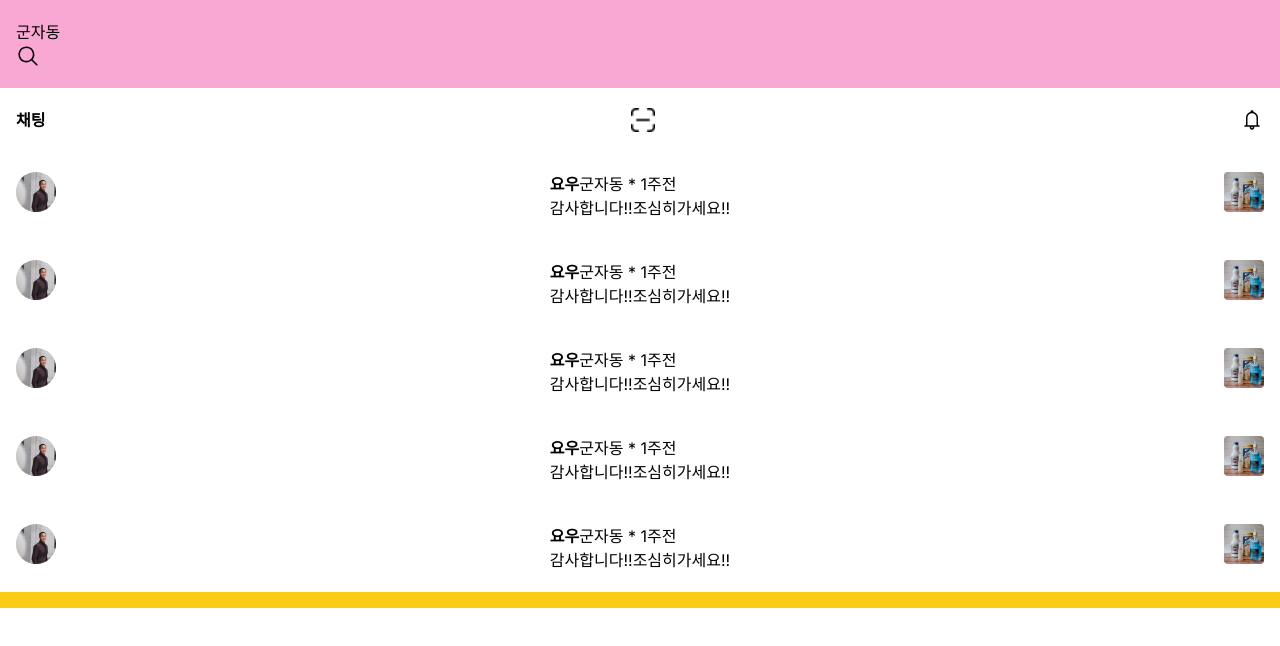
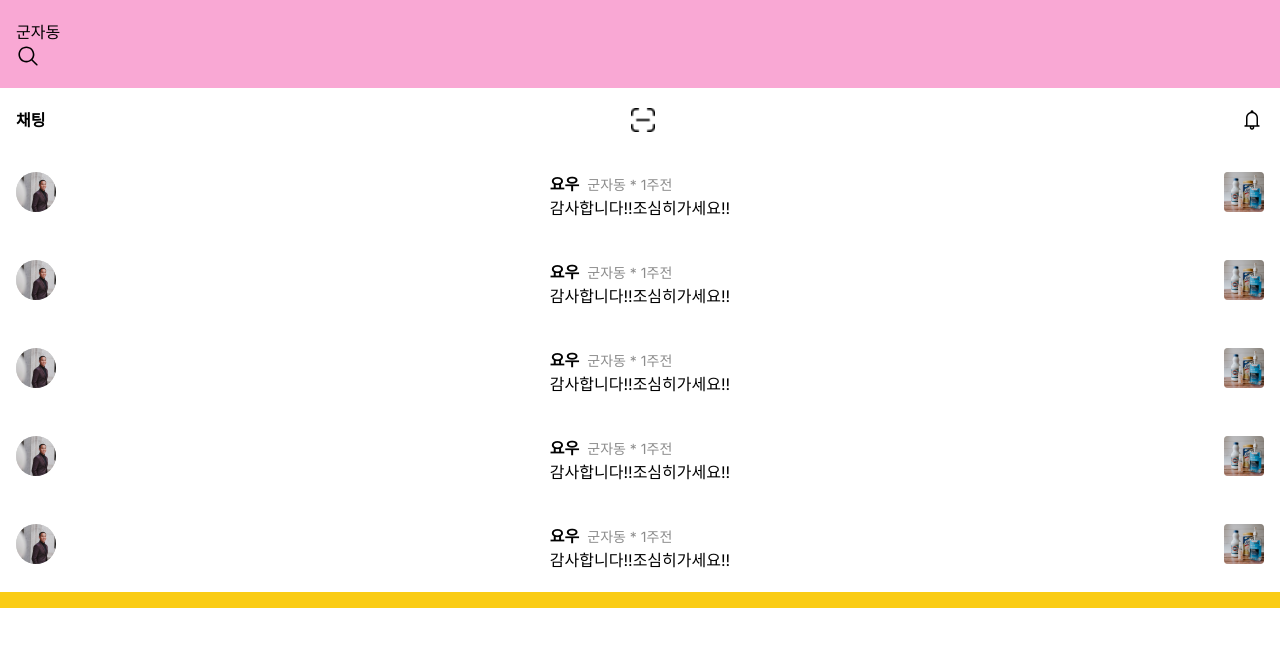
Before and after one commit to betterthanhajin/cotton-candy, a Next.js app: page /chat in a window 1280 px wide. Shown: the top 646 px of the page. Built offline with nearby package versions, Linux system fonts and the light colour scheme.

Commit message:
feat: add chatting components

```diff
--- a/components/chatting-container.tsx
+++ b/components/chatting-container.tsx
@@ -18,7 +18,8 @@ export default function ChattingContainer() {
         </div>
         <div>
           <p>
-            <strong>요우</strong>군자동 * 1주전
+            <strong className="mr-2">요우</strong>
+            <span className="text-sm text-[#8C8C8C]">군자동 * 1주전</span>
           </p>
           <p>감사합니다!!조심히가세요!!</p>
         </div>
@@ -37,7 +38,8 @@ export default function ChattingContainer() {
         </div>
         <div>
           <p>
-            <strong>요우</strong>군자동 * 1주전
+            <strong className="mr-2">요우</strong>
+            <span className="text-sm text-[#8C8C8C]">군자동 * 1주전</span>
           </p>
           <p>감사합니다!!조심히가세요!!</p>
         </div>
@@ -56,7 +58,8 @@ export default function ChattingContainer() {
         </div>
         <div>
           <p>
-            <strong>요우</strong>군자동 * 1주전
+            <strong className="mr-2">요우</strong>
+            <span className="text-sm text-[#8C8C8C]">군자동 * 1주전</span>
           </p>
           <p>감사합니다!!조심히가세요!!</p>
         </div>
@@ -75,7 +78,8 @@ export default function ChattingContainer() {
         </div>
         <div>
           <p>
-            <strong>요우</strong>군자동 * 1주전
+            <strong className="mr-2">요우</strong>
+            <span className="text-sm text-[#8C8C8C]">군자동 * 1주전</span>
           </p>
           <p>감사합니다!!조심히가세요!!</p>
         </div>
@@ -94,7 +98,8 @@ export default function ChattingContainer() {
         </div>
         <div>
           <p>
-            <strong>요우</strong>군자동 * 1주전
+            <strong className="mr-2">요우</strong>
+            <span className="text-sm text-[#8C8C8C]">군자동 * 1주전</span>
           </p>
           <p>감사합니다!!조심히가세요!!</p>
         </div>
```
